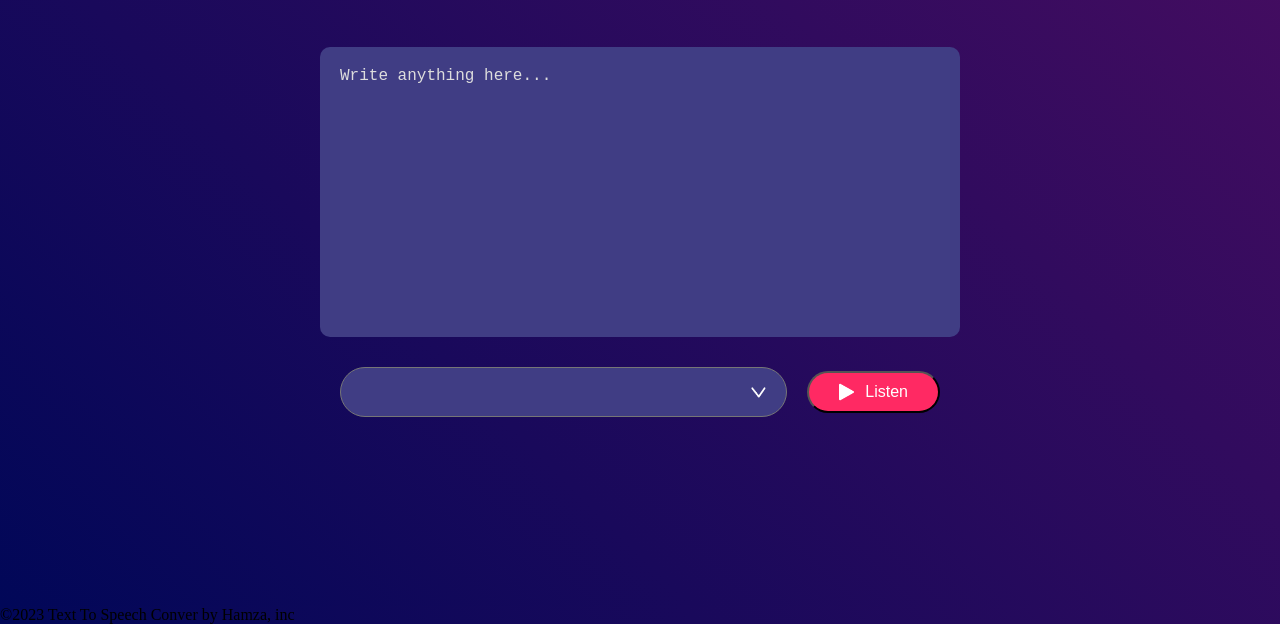
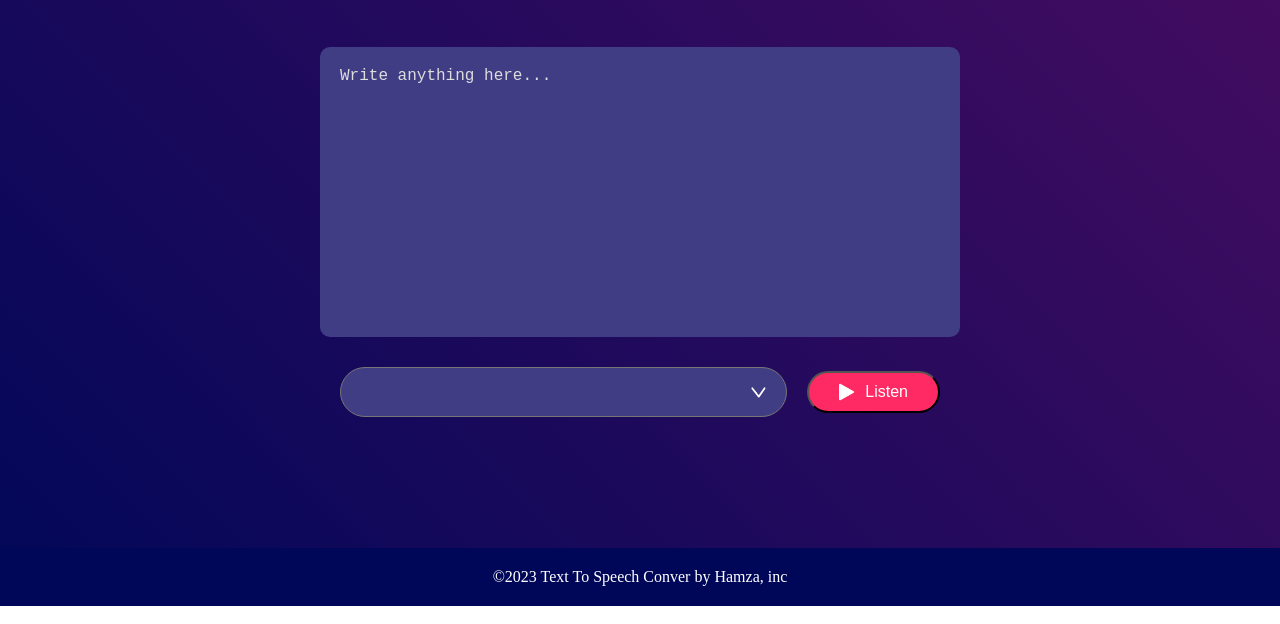
Before and after one commit to hamza-mujahid0/TextToSpeech, a plain HTML site: page index.html in a window 1280 px wide. Shown: the part 194-818 px from the top of the page. Drawn offline with Linux system fonts and the light colour scheme.

Commit message:
style.css

```diff
--- a/style.css
+++ b/style.css
@@ -89,8 +89,25 @@ select {
     background-size: 15px;
     background-position: right 20px center;
 }
+footer {
+    background: #010758;
+    color: white;
+    padding: 20px 0;
+    text-align: center;
+    position: fixed;
+    bottom: 0;
+    width: 100%;
+}
 
-/* Extra Small Screens (phones, less than 576px wide) */
+.container {
+    max-width: 1200px;
+    margin: 0 auto;
+}
+
+footer p {
+    font-size: 16px;
+}
+
 @media (max-width: 575px) {
     .hero h1 {
         font-size: 24px;
```
